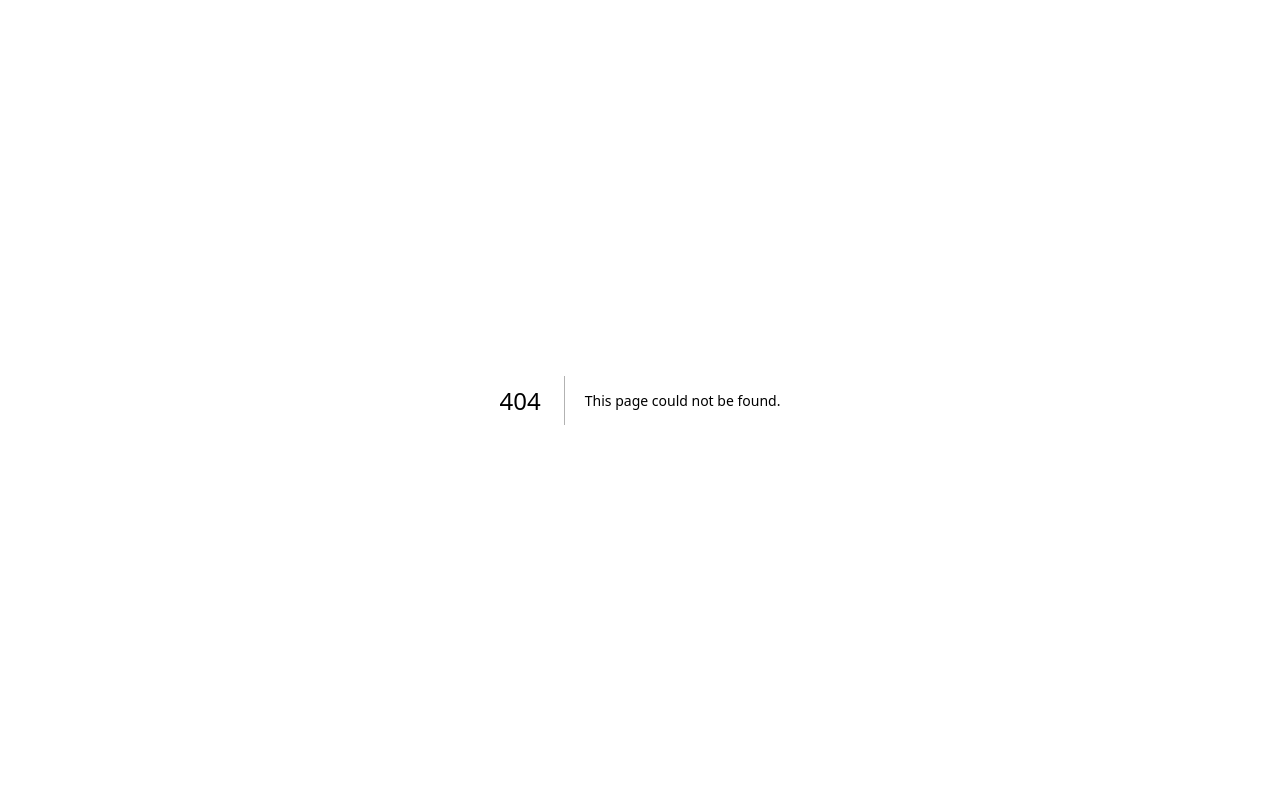
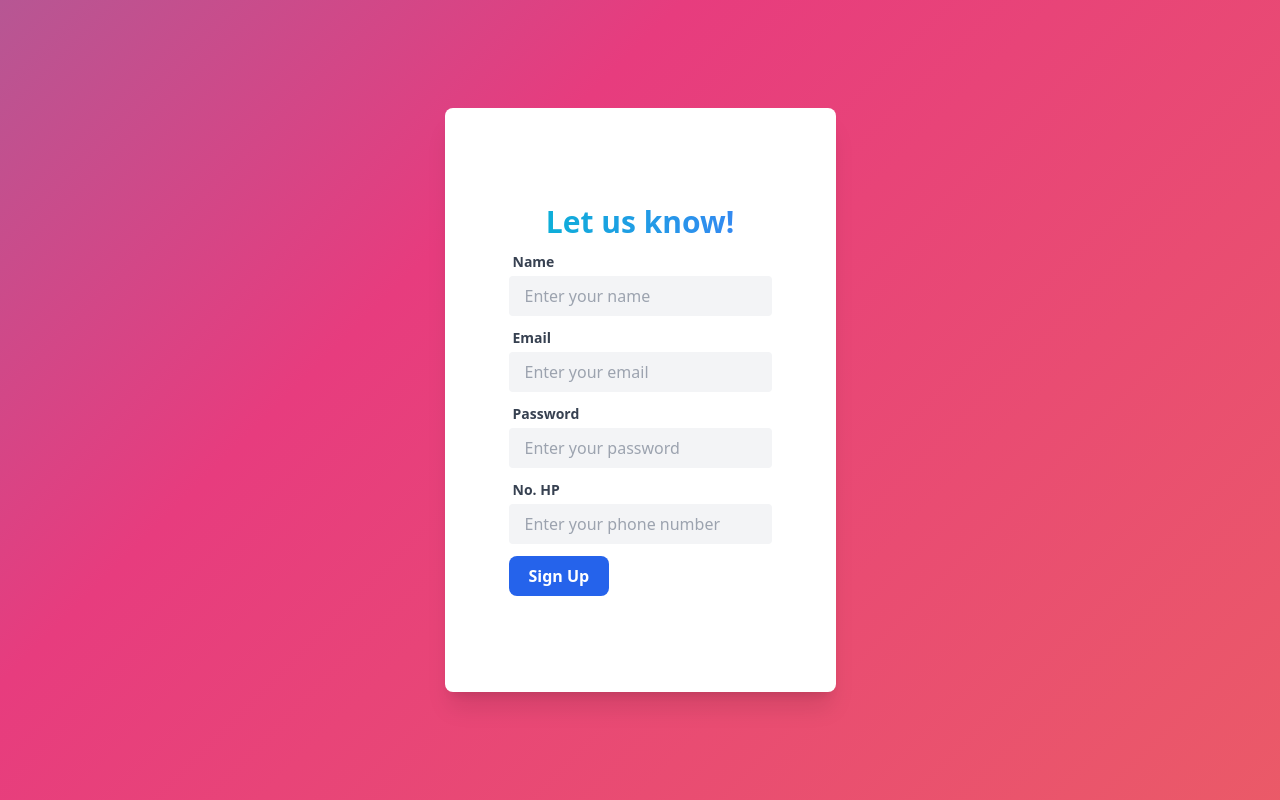
Before and after one commit to thoriqagfi/finance-app, a Next.js app: page /signup in a window 1280 px wide. Before the commit this address had no page. Built offline with nearby package versions, Linux system fonts and the light colour scheme.

Commit message:
feat: add signup page

```diff
--- a/package.json
+++ b/package.json
@@ -22,6 +22,7 @@
     "next": "13.1.6",
     "react": "18.2.0",
     "react-dom": "18.2.0",
+    "react-hook-form": "^7.43.2",
     "react-icons": "^4.7.1",
     "react-parallax-tilt": "^1.7.103",
     "tailwind-merge": "^1.10.0",
--- a/src/components/form/Input.tsx
+++ b/src/components/form/Input.tsx
@@ -0,0 +1,62 @@
+import clsxm from "@/constant/clsxm";
+import { InputProps } from "@/constant/form";
+import { get, useFormContext, RegisterOptions } from "react-hook-form";
+import { HiExclamationCircle } from 'react-icons/hi';
+
+export default function Input({
+  id,
+  label,
+  placeholder = '',
+  helperText = '',
+  type = 'text',
+  readOnly = false,
+  hideError = false,
+  leftIcon: LeftIcon,
+  rightIcon: RightIcon,
+  leftIconClassName,
+  rightIconClassName,
+  validation,
+  ...rest
+}: InputProps) {
+  const {
+    register,
+    formState: { errors },
+  } = useFormContext();
+
+  const error = get(errors, id);
+  return (
+    <div className="my-3">
+      <label htmlFor={id} className="block text-sm font-semibold text-gray-700 ml-1">
+        {label}
+      </label>
+      <div className="relative mt-1">
+        <input
+          {...register(id, validation)}
+          {...rest}
+          type={type}
+          id={id}
+          placeholder={placeholder}
+          readOnly={readOnly}
+          aria-describedby="id"
+          className={clsxm(
+            'px-4 py-2 rounded',
+            readOnly
+            ? 'bg-gray-100 focus:ring-0 cursor-not-allowed focus:border-gray-300'
+            : error
+            ? 'bg-red-100 focus:ring-red-500 border-red-500 focus:border-red-500'
+            : 'bg-gray-100 focus:ring-green-500 border-none focus:border-green-500'
+          )}
+        />
+        <div className="mt-[2px]">
+          {helperText && <p className="text-xs text-gray-500">{helperText}</p>}
+          {!hideError && error && (
+            <span className="text-[11px] text-red-500 flex">
+              <HiExclamationCircle className="my-auto text-[11px] text-red-500 mx-1"/>
+              {error?.message as unknown as string}
+            </span>
+          )}
+        </div>
+      </div>
+    </div>
+  )
+}
--- /dev/null
+++ b/src/constant/form.ts
@@ -0,0 +1,19 @@
+import { IconType } from "react-icons";
+import * as React from "react";
+import { RegisterOptions, UseFormRegister, FieldValues } from "react-hook-form";
+
+export type InputProps = {
+  id: string;
+  label: string;
+  placeholder?: string;
+  helperText?: string;
+  type?: React.HTMLInputTypeAttribute;
+  readonly?: boolean;
+  icon?: IconType;
+  hideError?: boolean;
+  validation? : RegisterOptions;
+  leftIcon?: IconType,
+  rightIcon?: IconType,
+  leftIconClassName?: string,
+  rightIconClassName?: string,
+} & React.ComponentPropsWithoutRef<"input">;
--- a/src/container/landing/Hero.tsx
+++ b/src/container/landing/Hero.tsx
@@ -32,7 +32,7 @@ export default function Hero() {
                   Transfer business money easily through finance app <br /> without any hassle. This app can help you control.
                 </p>
                 <Button
-                  href={{href: ''}}
+                  href='#achievements'
                   className={clsxm(
                     'relative z-10',
                     'flex mx-auto md:mx-0'
--- a/src/layouts/Navbar.tsx
+++ b/src/layouts/Navbar.tsx
@@ -50,7 +50,7 @@ export default function Navbar() {
             isLoading={false}
             size='base'
             variant='blue'
-            href={'/form'}
+            href={'/signup'}
             isLink={true}
           >
             Login
--- a/src/pages/form.tsx
+++ /dev/null
@@ -1,23 +0,0 @@
-import React from "react"
-import AchievementCard from "@/components/card/AchievementCard"
-import { achievementsCard } from "@/constant/landing"
-export default function Form() {
-  return (
-    <div className="flex">
-      {
-        achievementsCard.map(({
-          key,
-          image, title, background, description}) => (
-          <AchievementCard
-            key={key}
-            image={image}
-            title={title}
-            background={background}
-            description={description}
-            parentClassName="mx-auto px-4 py-5"
-          />
-        ))
-      }
-    </div>
-  )
-}
--- a/src/pages/index.tsx
+++ b/src/pages/index.tsx
@@ -39,7 +39,6 @@ export default function Home() {
         </main>
 
       </Layout>
-
     </>
   )
 }
--- /dev/null
+++ b/src/pages/login.tsx
@@ -0,0 +1,10 @@
+export default function Login(req: Request, res: Response) {
+  return (
+    <>
+      <div>
+        Login Page
+      </div>
+    </>
+  )
+
+}
--- /dev/null
+++ b/src/pages/signup.tsx
@@ -0,0 +1,126 @@
+import React, { useEffect } from "react"
+import { InputFiles } from "typescript"
+import Input from "@/components/form/Input"
+import { InputProps } from "@/constant/form"
+import { FormProvider, useForm, useFormContext } from "react-hook-form"
+import Button from "@/components/button/Button"
+import { useRouter } from "next/router"
+import clsxm from "@/constant/clsxm"
+
+export default function Register() {
+  const router = useRouter();
+  const methods = useForm({
+    mode: 'onChange',
+    reValidateMode: 'onChange',
+    defaultValues: {
+      name: '',
+      email: '',
+      password: '',
+    }
+  });
+  useEffect(() => {
+    methods.watch();
+  }, [methods])
+  const { handleSubmit, formState: { errors }, watch } = methods;
+  const onSubmit = (data: InputFiles) => {
+    try {
+      // const res = await fetch('/api/auth/signup', {
+      //   method: 'POST',
+      //   body: JSON.stringify(data),
+      //   headers: {
+      //     'Content-Type': 'application/json'
+      //   }
+      // });
+      // const json = await res.json();
+      // if (!res.ok) throw Error(json.message);
+      // console.log(json);
+      router.push('/login');
+    } catch (err) {
+      console.log(err);
+    }
+  };
+
+  return (
+    <>
+      <div className={clsxm(
+        'gradient-color',
+        'min-h-screen min-w-screen',
+      )}>
+        <div className="flex justify-center items-center space-y-3 h-full">
+          <FormProvider {...methods}>
+            <form
+              onSubmit={handleSubmit((data) => {
+                console.log(data)
+                router.push('/login')
+              })}
+              className="shadow-xl px-16 py-24 bg-white rounded-lg"
+              >
+              <h1 className="text-center text-3xl font-bold text-transparent bg-clip-text bg-gradient-to-r from-cyan-500 to-blue-500">Let us know!</h1>
+              <Input
+                id='name'
+                label="Name"
+                placeholder="Enter your name"
+                type="text"
+                validation={{
+                  required: "Name is required",
+                  minLength: {
+                    value: 4,
+                    message: "Name must have at least 4 characters",
+                  },
+                  maxLength: 20,
+                  shouldUnregister: true,
+                }}
+              />
+              <Input
+                id='email'
+                label="Email"
+                placeholder="Enter your email"
+                type="email"
+                validation={{
+                  required: "Email is required",
+                  pattern: {
+                    value: /^[A-Z0-9._%+-]+@[A-Z0-9.-]+\.[A-Z]{2,}$/i,
+                    message: "Invalid email address",
+                  }
+                }}
+              />
+              <Input
+                id='password'
+                label="Password"
+                placeholder="Enter your password"
+                type="password"
+                validation={{
+                  required: "Password is required",
+                  minLength: {
+                    value: 6,
+                    message: "Password must have at least 6 characters",
+                  }
+                }}
+              />
+              <Input
+                id='no_hp'
+                label="No. HP"
+                placeholder="Enter your phone number"
+                type="text"
+                validation={{
+                  required: "Phone number is required",
+                  pattern:{
+                    value: /^(\+62)?[\s-]?8[1-9]{1}\d{1}[\s-]?\d{4}[\s-]?\d{2,5}$/,
+                    message: "Invalid phone number",
+                  }
+                }}
+              />
+              <Button
+                type="submit"
+                className=""
+                size="base"
+              >
+                Sign Up
+              </Button>
+            </form>
+          </FormProvider>
+        </div>
+      </div>
+    </>
+  )
+}
--- a/src/styles/globals.css
+++ b/src/styles/globals.css
@@ -116,3 +116,22 @@ a {
     color-scheme: dark;
   }
 }
+
+.gradient-color {
+	background: linear-gradient(-45deg, #ee7752, #e73c7e, #23a6d5, #23d5ab);
+	background-size: 400% 400%;
+	animation: gradient 15s ease infinite;
+	height: 100vh;
+}
+
+@keyframes gradient {
+	0% {
+		background-position: 0% 50%;
+	}
+	50% {
+		background-position: 100% 50%;
+	}
+	100% {
+		background-position: 0% 50%;
+	}
+}
```
Also changed, not shown: src/components/card/TestimonialCard.tsx (+2 -2 lines), src/container/landing/Achievements.tsx (+4 -2 lines), 1 other file (tests, documents, lock files or other folders).
